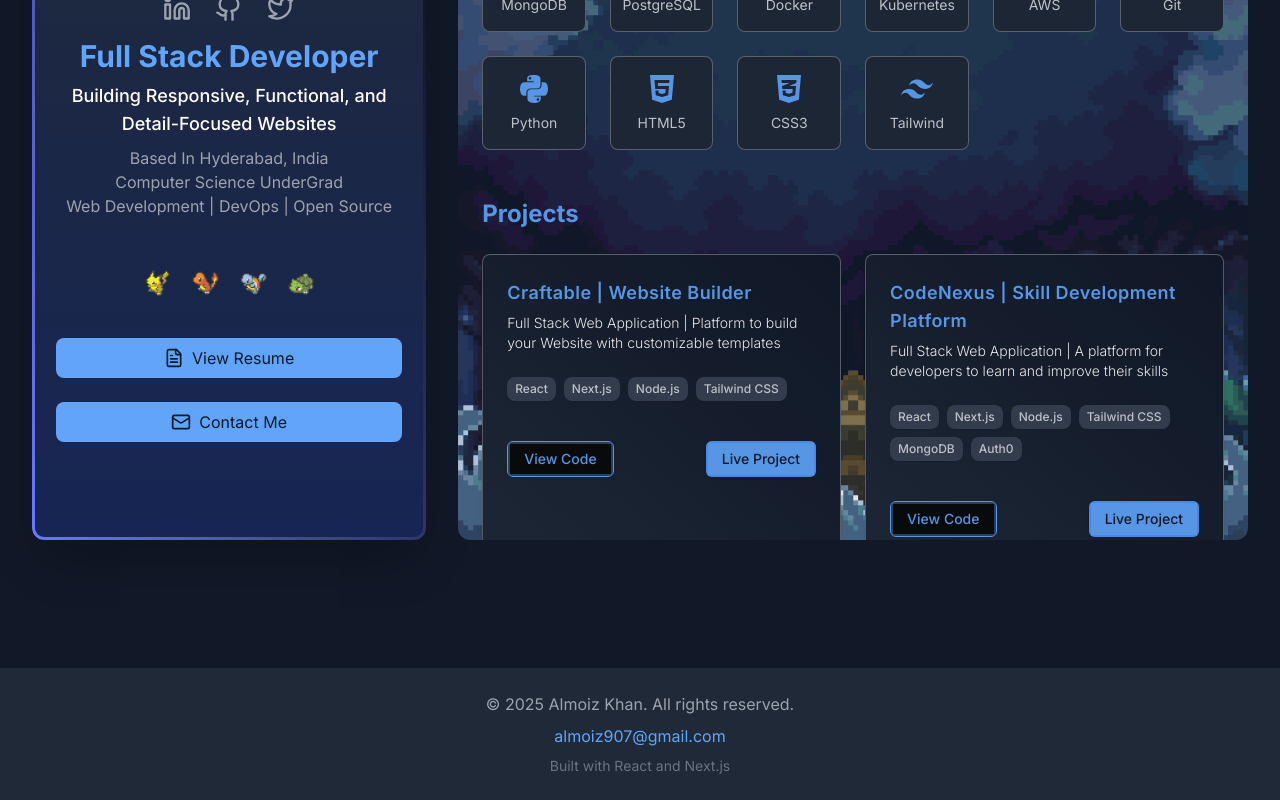
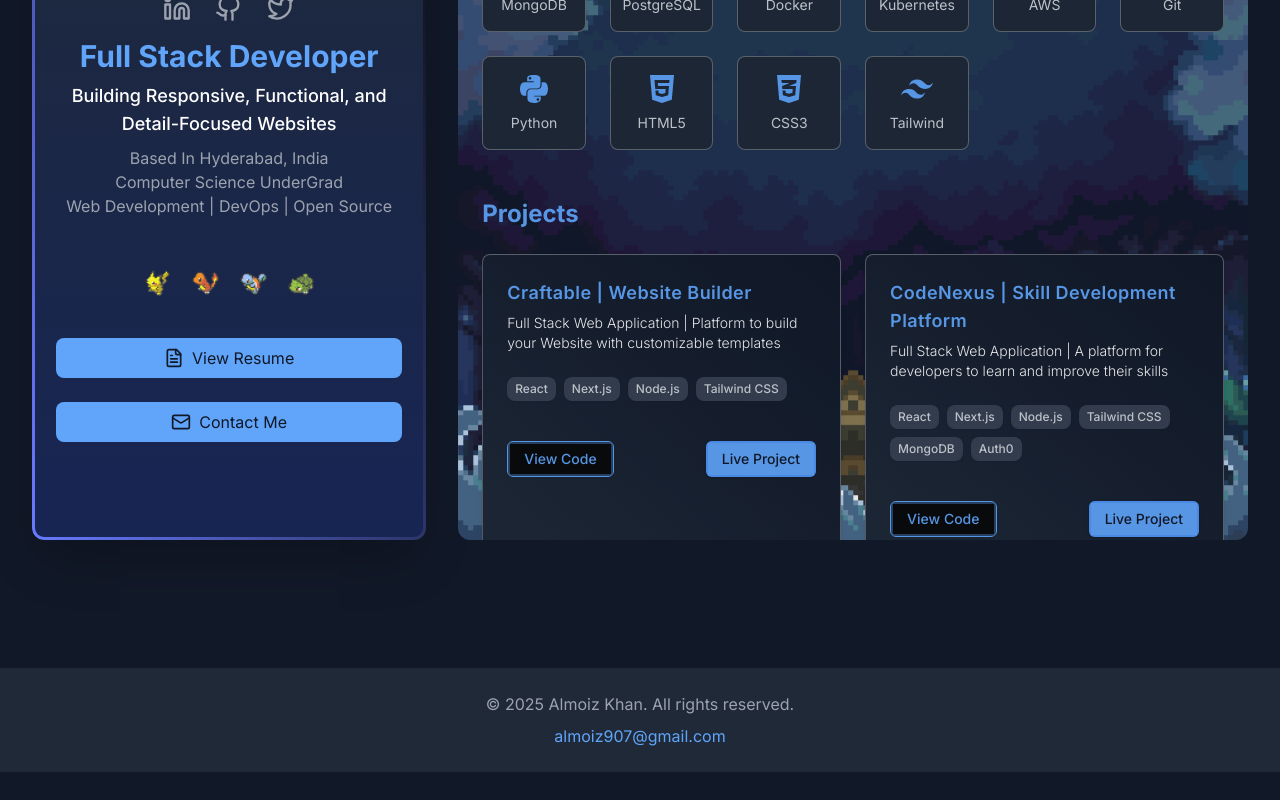
Before and after one commit to moiz2405/portfolio, a Next.js app: page / in a window 1280 px wide. Shown: the part 340-1140 px from the top of the page. After the commit the page ends 1112 px from the top, so only its background shows below. Built offline with nearby package versions, Linux system fonts and the light colour scheme.

Commit message:
Update: components/Footer.tsx

```diff
--- a/components/Footer.tsx
+++ b/components/Footer.tsx
@@ -6,7 +6,7 @@ export default function Footer() {
           <p className="mt-2">
             <a href="mailto:your.email@example.com" className="text-blue-400 hover:text-blue-300 transition-colors">almoiz907@gmail.com</a>
           </p>
-          <p className="mt-2 text-sm text-gray-500">Built with React and Next.js</p>
+          {/* <p className="mt-2 text-sm text-gray-500">Built with NEXT.js</p> */}
         </div>
       </footer>
     )
```
